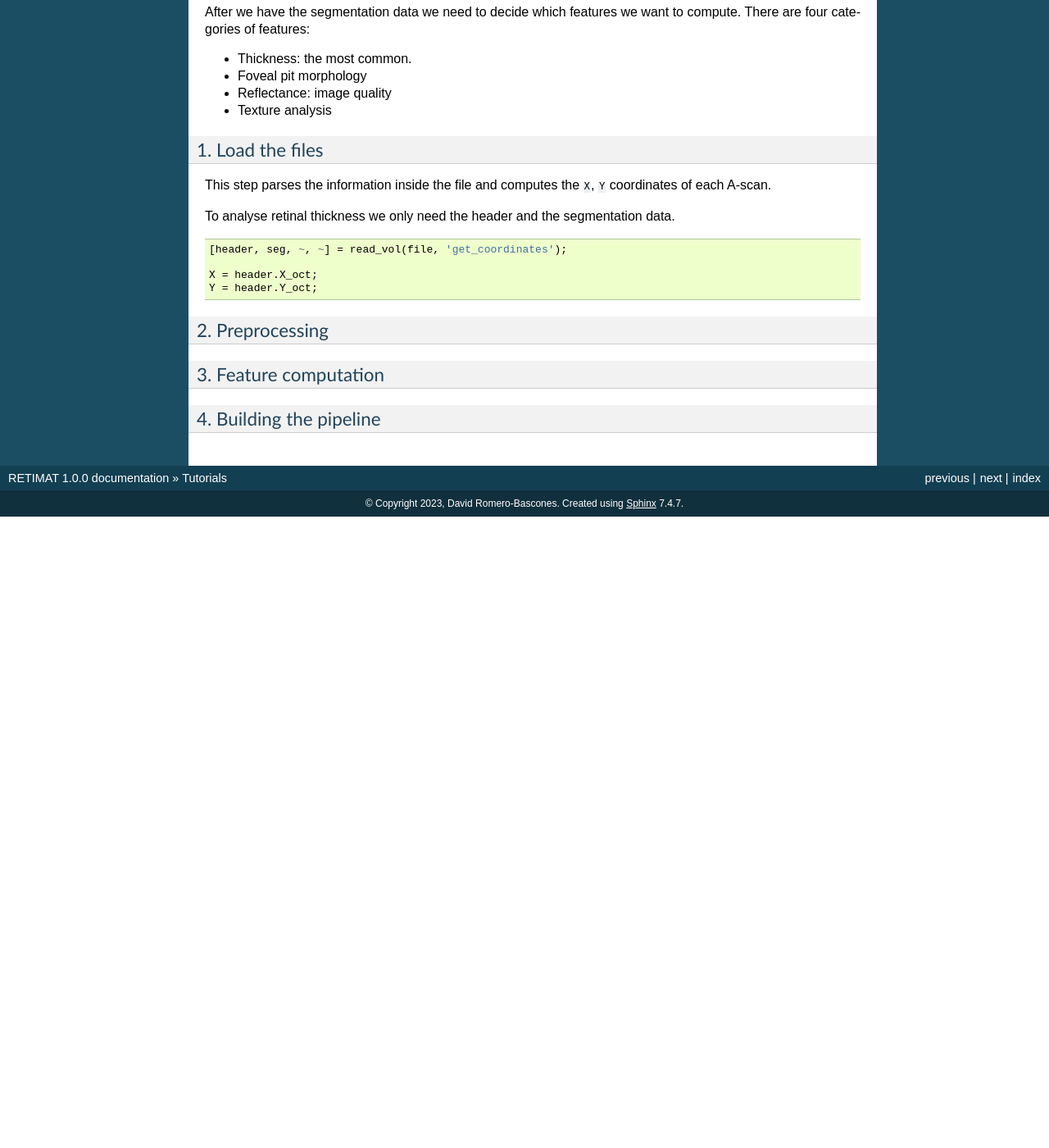
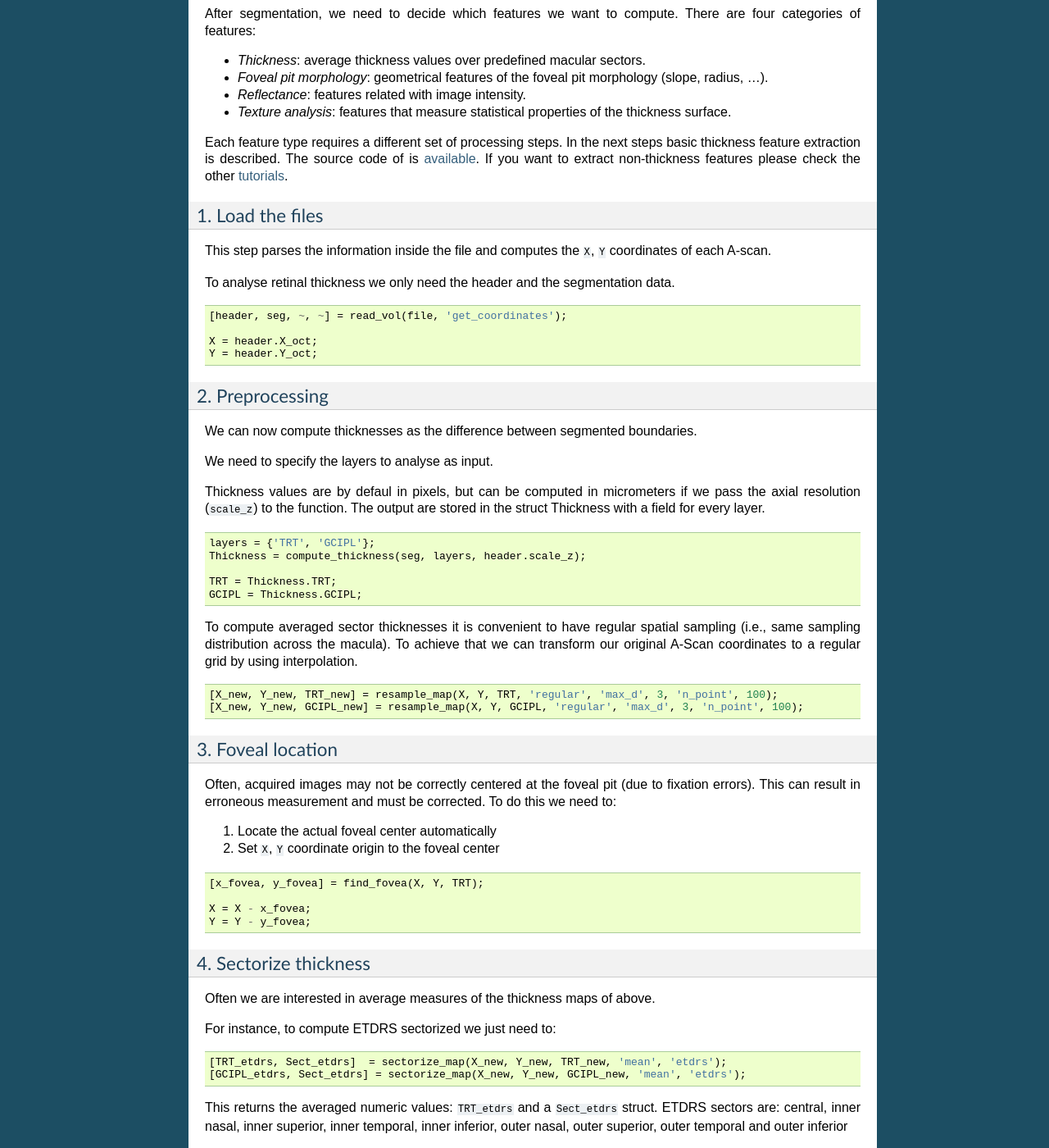
Before and after one commit to mu-biomed/retimat, a Sphinx documentation site: the page built from doc/tutorials.rst, in a window 1280 px wide and 1400 px high, scrolled down 4439 px. Shown: the whole window at 82% size. Built offline with Sphinx 7.4.7, drawn with Linux system fonts in a browser that asks for light colours; before the commit the page ends 5069 px from its top, so only the background shows below that; some of the changed text lies outside the part shown.

Commit message:
edit feature extraction tutorial

```diff
--- a/doc/index.rst
+++ b/doc/index.rst
@@ -24,7 +24,7 @@ How to install it
 
 1. Download the code from `here <https://zenodo.org/record/7313091#.ZDVXQLxBz1s>`_
 2. Unzip the downloaded file
-3. Execute the ``startup.m`` script in the main folder
+3. Execute the ``startup.m`` script from the main folder
 4. Follow the tutorials or reach out for help
 
 How to use it
--- a/doc/tutorials.rst
+++ b/doc/tutorials.rst
@@ -1,5 +1,7 @@
 Tutorials
 =========
+
+.. _tutorials:
 
 This page contains two tutorials:
 
@@ -27,7 +29,7 @@ The first step is to understand your images in terms of:
 
 Understanding the above will help troubleshoots problems.
 
-RETIMAT can only read vol, e2e, fda, img files. If your files are different, you can try the following Python packages:
+RETIMAT can only read ``vol``, ``e2e``, ``fda``, ``img`` files. If your files are different, you can try the following Python packages:
 
 * `OCT-Converter <hhttps://github.com/marksgraham/OCT-Converter>`_
 * `eyepy <https://github.com/MedVisBonn/eyepy>`_
@@ -193,14 +195,16 @@ Here, there are two possiblities:
 
 We can check that by reading the images and trying to visualize the segmentation as in the previous tutorial.
 
-In the segmentation is not available, we recommend using `OCT Explorer <https://iibi.uiowa.edu/oct-reference>`_ software to do so. OCT Explorer allows you to load your images and save segmentation in a ``xml`` file that can be read by RETIMAT.
+In the segmentation is not available, we recommend using `OCT Explorer <https://iibi.uiowa.edu/oct-reference>`_ software to do so. OCT Explorer allows you to load your images and save the segmentation as an ``xml`` file that can be read by RETIMAT.
 
-After we have the segmentation data we need to decide which features we want to compute. There are four categories of features:
+After segmentation, we need to decide which features we want to compute. There are four categories of features:
 
-* Thickness: the most common.
-* Foveal pit morphology
-* Reflectance: image quality
-* Texture analysis
+* *Thickness*: average thickness values over predefined macular sectors.
+* *Foveal pit morphology*: geometrical features of the foveal pit morphology (slope, radius, ...).
+* *Reflectance*: features related with image intensity.
+* *Texture analysis*: features that measure statistical properties of the thickness surface.
+
+Each feature type requires a different set of processing steps. In the next steps basic thickness feature extraction is described. The source code of is `available <https://github.com/drombas/retimat/blob/main/tutorials/Thickness_Analysis.mlx>`_. If you want to extract non-thickness features please check the other `tutorials <https://github.com/drombas/retimat/blob/main/tutorials>`_.
 
 1. Load the files
 ^^^^^^^^^^^^^^^^^
@@ -217,9 +221,96 @@ To analyse retinal thickness we only need the header and the segmentation data.
 
 2. Preprocessing
 ^^^^^^^^^^^^^^^^
+We can now compute thicknesses as the difference between segmented boundaries.
 
-3. Feature computation
+We need to specify the layers to analyse as input.
+
+Thickness values are by defaul in pixels, but can be computed in micrometers if we pass the axial resolution (``scale_z``) to the function.
+The output are stored in the struct Thickness with a field for every layer.
+
+.. code-block:: matlab
+
+        layers = {'TRT', 'GCIPL'};
+        Thickness = compute_thickness(seg, layers, header.scale_z);
+
+        TRT = Thickness.TRT;
+        GCIPL = Thickness.GCIPL;
+
+To compute averaged sector thicknesses it is convenient to have regular spatial sampling (i.e., same sampling distribution across the macula).
+To achieve that we can transform our original A-Scan coordinates to a regular grid by using interpolation.
+
+.. code-block:: matlab
+
+        [X_new, Y_new, TRT_new] = resample_map(X, Y, TRT, 'regular', 'max_d', 3, 'n_point', 100);
+        [X_new, Y_new, GCIPL_new] = resample_map(X, Y, GCIPL, 'regular', 'max_d', 3, 'n_point', 100);
+
+3. Foveal location
+^^^^^^^^^^^^^^^^^^
+Often, acquired images may not be correctly centered at the foveal pit (due to fixation errors).
+This can result in erroneous measurement and must be corrected. To do this we need to:
+
+1. Locate the actual foveal center automatically
+2. Set ``X``, ``Y`` coordinate origin to the foveal center
+
+.. code-block:: matlab
+
+        [x_fovea, y_fovea] = find_fovea(X, Y, TRT);
+
+        X = X - x_fovea;
+        Y = Y - y_fovea;
+
+4. Sectorize thickness
 ^^^^^^^^^^^^^^^^^^^^^^
+Often we are interested in average measures of the thickness maps of above.
 
-4. Building the pipeline
-^^^^^^^^^^^^^^^^^^^^^^^^
+For instance, to compute ETDRS sectorized we just need to:
+
+.. code-block:: matlab
+
+        [TRT_etdrs, Sect_etdrs]  = sectorize_map(X_new, Y_new, TRT_new, 'mean', 'etdrs');
+        [GCIPL_etdrs, Sect_etdrs] = sectorize_map(X_new, Y_new, GCIPL_new, 'mean', 'etdrs');
+
+This returns the averaged numeric values: ``TRT_etdrs`` and a ``Sect_etdrs`` struct.
+ETDRS sectors are: central, inner nasal, inner superior, inner  temporal, inner inferior, outer nasal, outer superior, outer temporal and outer inferior
+
+.. code-block:: matlab
+
+        etdrs_vars = {'C', 'IN', 'IS', 'IT', 'II', 'ON', 'OS', 'OT', 'OI'};
+        T = cell2table([layers' num2cell([TRT_etdrs; GCIPL_etdrs])], 'VariableNames',[{'layer'}, etdrs_vars])
+
+We can also use more advanced sectorizations
+
+.. code-block:: matlab
+
+        Sectors.type    = 'wedge';
+        Sectors.radius  = linspace(0, 3, 10);
+        Sectors.theta_0 = 0;
+        Sectors.n_angle = 20;
+        Sectors.n_sect  = Sectors.n_angle * (length(Sectors.radius) - 1);
+
+        [TRT_wedge, Sect_wedge]  = sectorize_map(X_new, Y_new, TRT_new, 'mean', Sectors);
+        [GCIPL_etdrs, Sect_wedge] = sectorize_map(X_new, Y_new, GCIPL_new, 'mean', Sectors);
+
+5. Visualize resutls
+^^^^^^^^^^^^^^^^^^^^
+We can visualize arbitrary segmentations by using plot_sectors()
+
+.. code-block:: matlab
+
+        f = figure('Position', [0 0 1200 400]);
+
+        subplot(131);
+        surf(X_new, Y_new, TRT_new, 'EdgeColor', 'none'); view(0,90);
+        axis equal;
+        title('Thickness map')
+
+        subplot(132);
+        plot_sectors(TRT_etdrs, Sect_etdrs); title('ETDRS');
+
+        subplot(133);
+        plot_sectors(TRT_wedge, Sect_wedge); title('Wedge');
+
+        colormap("jet")
+
+.. image:: images/thickness.png
+    :align: center
```
Also changed, not shown: doc/images/thickness.png (added), 1 other file.
